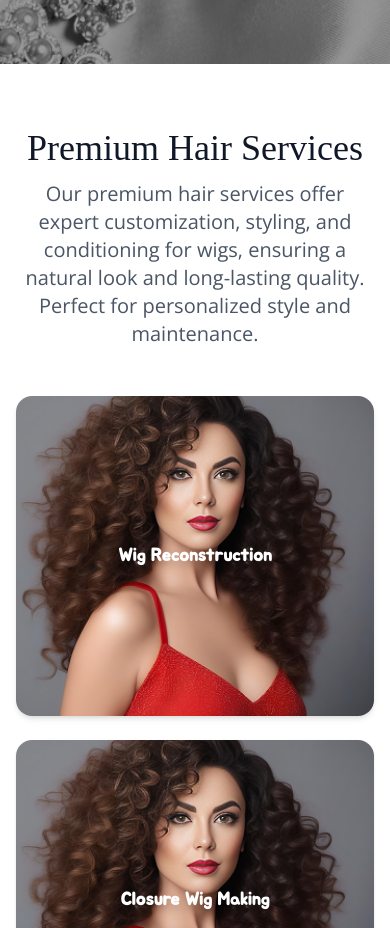
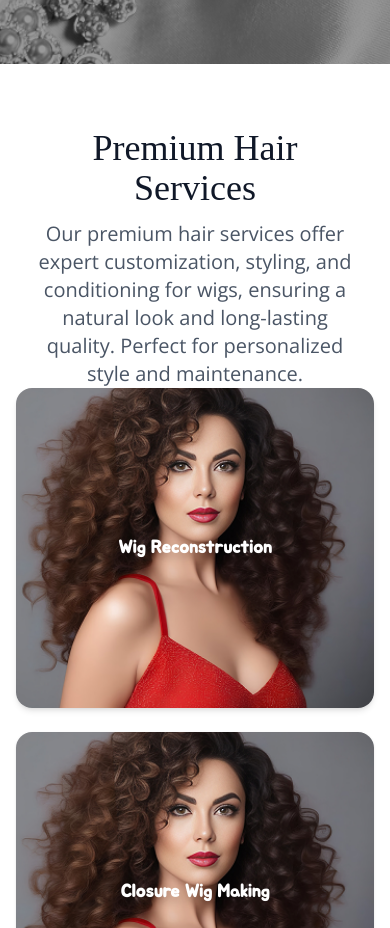
Before and after one commit to living-truth/Glambykai, a React (Vite) app: page / in a window 390 px wide. Shown: the part 980-1908 px from the top of the page. Built offline with nearby package versions, Linux system fonts and the light colour scheme; no server answers; a web font is replaced by a local one.

Commit message:
Update Home.jsx

```diff
--- a/src/Home.jsx
+++ b/src/Home.jsx
@@ -325,7 +325,29 @@ const Home = () => {
         },
     ];
 
+    const serviceRef = useRef(null);
+    const featuredRef = useRef(null);
 
+    const [isServiceVisible, setIsServiceVisible] = useState(false);
+    const [isFeaturedVisible, setIsFeaturedVisible] = useState(false);
+
+    useEffect(() => {
+        const observer = new IntersectionObserver((entries) => {
+            entries.forEach((entry) => {
+                if (entry.target === serviceRef.current && entry.isIntersecting) {
+                    setIsServiceVisible(true);
+                }
+                if (entry.target === featuredRef.current && entry.isIntersecting) {
+                    setIsFeaturedVisible(true);
+                }
+            });
+        }, { threshold: 0.1 });
+
+        if (serviceRef.current) observer.observe(serviceRef.current);
+        if (featuredRef.current) observer.observe(featuredRef.current);
+
+        return () => observer.disconnect();
+    }, []);
 
     return (
         <>
@@ -407,7 +429,12 @@ const Home = () => {
             <div id="services" className="py-16 bg-white">
                 <div className="max-w-7xl mx-auto px-4 sm:px-6 lg:px-8">
                     {/* Heading and Subheading */}
-                    <div className="text-center mb-12">
+                    <div
+                        id="services"
+                        ref={serviceRef}
+                        className={`transition-all duration-700 transform  max-w-7xl mx-auto px-4 sm:px-6 lg:px-8 text-center text-white ${isServiceVisible ? 'opacity-100 translate-y-0' : 'opacity-0 -translate-y-10'
+                            }`}
+                    >
                         <h2 className="text-4xl md:text-5xl  font-arima  text-gray-900">
                             Premium Hair Services
                         </h2>
@@ -544,7 +571,12 @@ const Home = () => {
 
             <div className="py-16 bg-primary rounded-2xl" id='collections'>
                 {/* Container for heading and subheading */}
-                <div className="max-w-7xl mx-auto px-4 sm:px-6 lg:px-8 text-center text-white">
+                <div
+                    id="featured"
+                    ref={featuredRef}
+                    className={`transition-all duration-700 transform max-w-7xl mx-auto px-4 sm:px-6 lg:px-8 text-center text-white ${isFeaturedVisible ? 'opacity-100 translate-y-0' : 'opacity-0 -translate-y-10'
+                        }`}
+                >
                     <h2 className="text-3xl md:text-4xl font-arima">Featured Styles</h2>
                     <p className="mt-3 text-base font-openSans md:text-lg max-w-3xl mx-auto">
                         Our featured Styles showcase our top-quality wigs, highlighting
```
